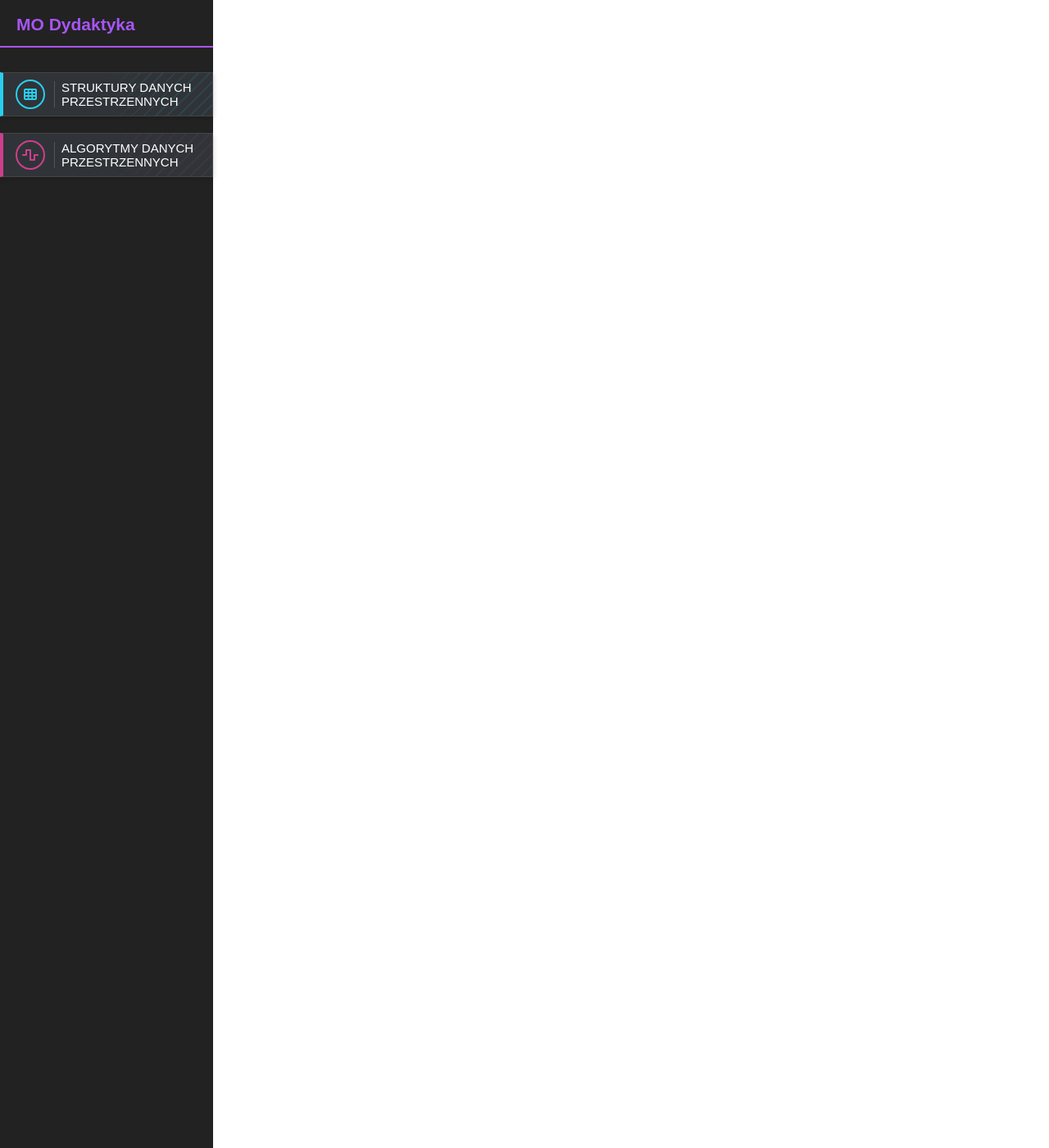
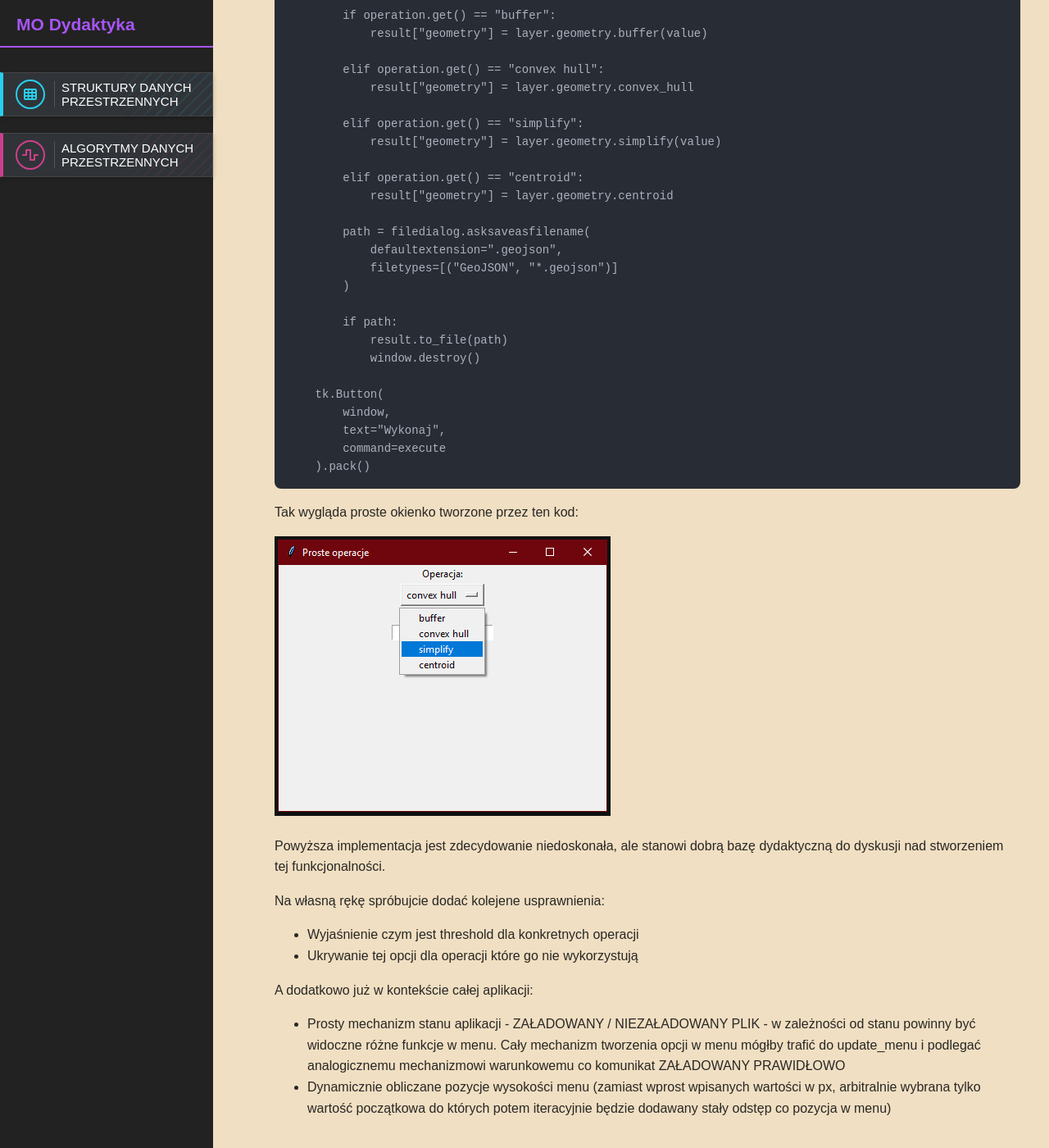
Before and after one commit to MateuszOsko/mo-dydaktyka, a Jekyll site: the page built from _courses/structures/2wektor-3.md, in a window 1280 px wide and 1400 px high, scrolled down 6890 px. Shown: the whole window at 82% size. Built offline with Jekyll 4.4.1, drawn with Linux system fonts in a browser that asks for light colours; nearby versions of some CDN libraries; some of the changed text lies outside the part shown.

Commit message:
Wektor - tworzenie obiektów cz.4

````diff
--- a/_courses/structures/2wektor-3.md
+++ b/_courses/structures/2wektor-3.md
@@ -284,3 +284,87 @@ simplify3.plot()
 
 
 **6. Rozbudowa VectorTools:**
+
+Rozbudowę VectorTools zaczniemy od implementacji nowej opcji - 'Proste operacje', zawierające funkcje buffer, centroid, convex hull czy simplify.
+Przykładowa implementacja operacji:
+
+```python
+import tkinter as tk
+from tkinter import filedialog
+
+from src.data_service import get_layer
+
+
+def simple_operations():
+    layer = get_layer()
+
+    if layer is None:
+        return
+
+    window = tk.Toplevel()
+    window.title("Proste operacje")
+    window.geometry("400x300")
+
+    operation = tk.StringVar(value="buffer")
+    threshold = tk.StringVar()
+
+    tk.Label(window, text="Operacja:").pack()
+
+    tk.OptionMenu(
+        window,
+        operation,
+        "buffer",
+        "convex hull",
+        "simplify",
+        "centroid"
+    ).pack()
+
+    tk.Label(window, text="Threshold:").pack()
+    tk.Entry(window, textvariable=threshold).pack()
+
+    def execute():
+        value = float(threshold.get())
+
+        result = layer.copy()
+
+        if operation.get() == "buffer":
+            result["geometry"] = layer.geometry.buffer(value)
+
+        elif operation.get() == "convex hull":
+            result["geometry"] = layer.geometry.convex_hull
+
+        elif operation.get() == "simplify":
+            result["geometry"] = layer.geometry.simplify(value)
+
+        elif operation.get() == "centroid":
+            result["geometry"] = layer.geometry.centroid
+
+        path = filedialog.asksaveasfilename(
+            defaultextension=".geojson",
+            filetypes=[("GeoJSON", "*.geojson")]
+        )
+
+        if path:
+            result.to_file(path)
+            window.destroy()
+
+    tk.Button(
+        window,
+        text="Wykonaj",
+        command=execute
+    ).pack()
+```
+
+Tak wygląda proste okienko tworzone przez ten kod:
+
+![](./img/VT_06.png)
+
+Powyższa implementacja jest zdecydowanie niedoskonała, ale stanowi dobrą bazę dydaktyczną do dyskusji nad stworzeniem tej funkcjonalności.
+
+Na własną rękę spróbujcie dodać kolejene usprawnienia:
+* Wyjaśnienie czym jest threshold dla konkretnych operacji
+* Ukrywanie tej opcji dla operacji które go nie wykorzystują
+
+A dodatkowo już w kontekście całej aplikacji:
+* Prosty mechanizm stanu aplikacji - ZAŁADOWANY / NIEZAŁADOWANY PLIK - w zależności od stanu powinny być widoczne różne funkcje w menu. Cały mechanizm tworzenia opcji w menu mógłby trafić do update_menu i podlegać analogicznemu mechanizmowi warunkowemu co komunikat ZAŁADOWANY PRAWIDŁOWO
+* Dynamicznie obliczane pozycje wysokości menu (zamiast wprost wpisanych wartości w px, arbitralnie wybrana tylko wartość początkowa do których potem iteracyjnie będzie dodawany stały odstęp co pozycja w menu)
````
Also changed, not shown: _courses/structures/img/VT_06.png (added).
